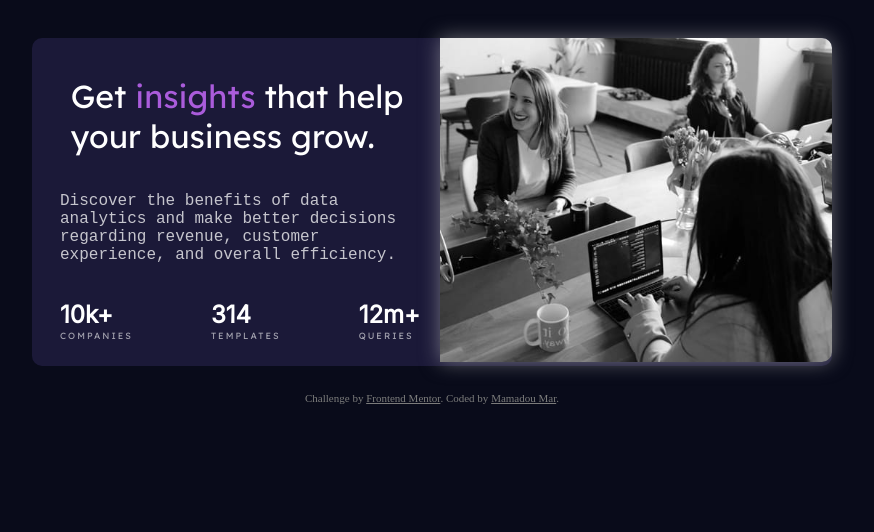
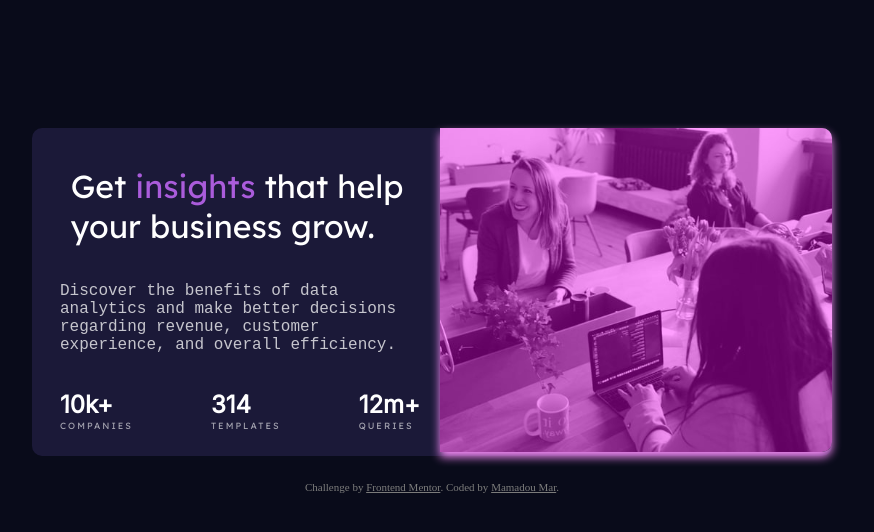
Before and after one commit to Mar1362/stats-preview-card-component, a plain HTML site: page index.html in a window 1280 px wide. Shown: the whole page, without its empty margins (208-1082 px from the left). Drawn offline with Linux system fonts and the light colour scheme.

Commit message:
Update index.css
added the image purple filter

```diff
--- a/index.css
+++ b/index.css
@@ -4,7 +4,6 @@
     box-sizing: border-box;
     margin: 0;
     padding: 0;
-    /* border: 1px solid black; */
 }
 
 body {
@@ -13,21 +12,27 @@ body {
 
 main{
     background-color: hsl(244, 38%, 16%);
-    width: 350px;
+    width: 95%;
     margin: auto;
-    margin-top: 3%;
+    margin-top: 10vw;
     border-radius: 10px;
-    padding-bottom: 2%;
     margin-bottom: 2%;
 }
 
-main figure, main figure picture{
+main figure{position: relative;}
+main figure::before{
+    content: "";
+    position: absolute;
     width: 100%;
+    height: 99%;
+    background-color: rgba(255, 2, 255, 0.382);
+    border-radius: 10px 0 0 10px;
 }
 
 main figure picture img{
     width: 100%;
-    border-radius: 10px 10px 0 0;
+    border-radius: 10px 0 0 10px;
+    box-shadow: 0 5px 10px rgb(250, 140, 250);
 }
 
 main section h2{
@@ -96,26 +101,15 @@ footer, footer a{
 
 
     main{
-        min-width: 800px;
+        width: 800px;
         padding-bottom: 0;
         transform: rotateY(180deg);
-        /* height: 324.4px; */
     }
 
     main figure, main section{
         display: inline-block;
         width: 49%;
         vertical-align: middle;
-    }
-
-
-    main figure, main figure picture{
-        height: min-content;
-    }
-
-    main figure picture img{
-        border-radius: 10px 0 0 10px;
-        box-shadow: 0 0 20px rgba(200,200,200,0.5);
     }
 
     main section {
```
